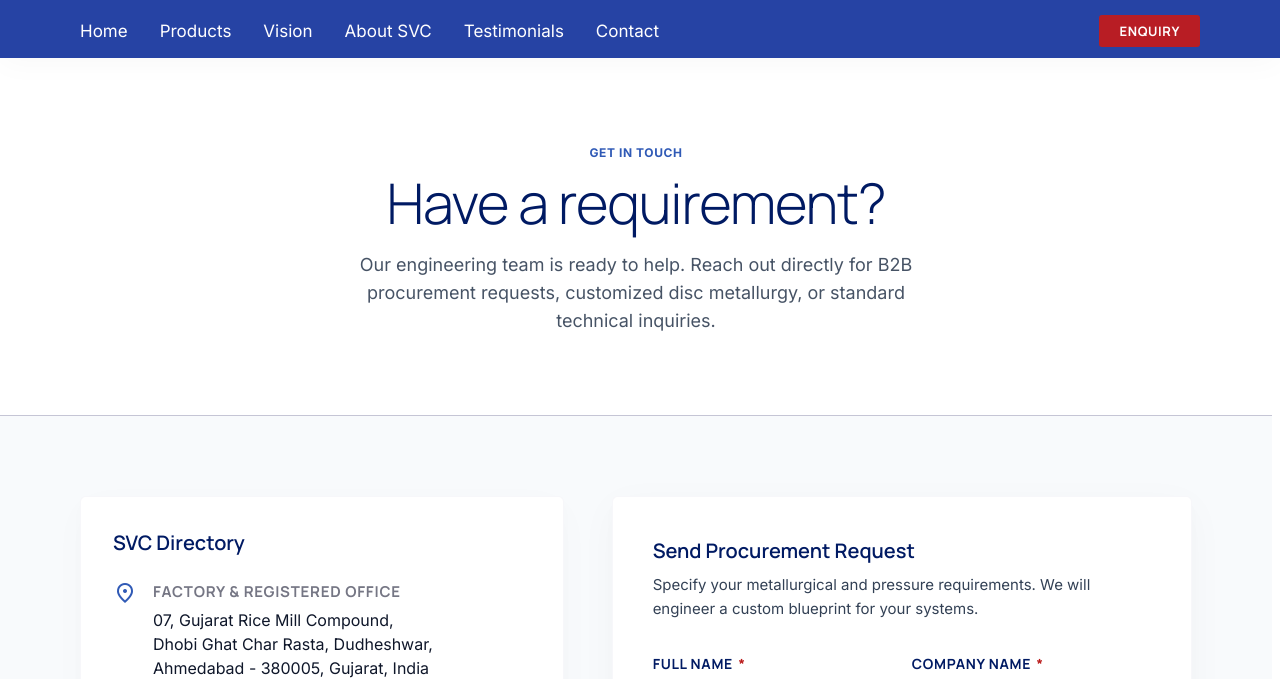
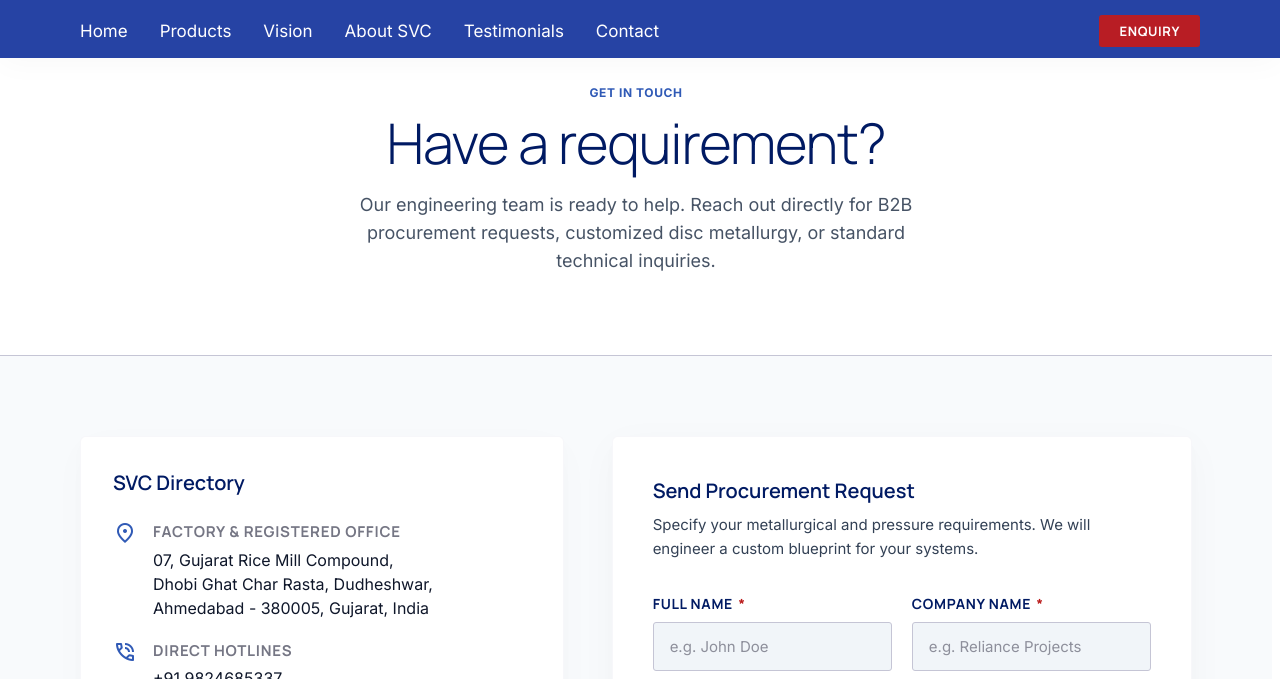
Before and after one commit to sparkey-0512/satguru_valve_website, a website: page contact.html in a window 1280 px wide. Shown: the part 41-720 px from the top of the page. Drawn offline with nearby package versions, Linux system fonts and the light colour scheme.

Commit message:
Adjust contact hero section top padding to 120px

```diff
--- a/css/contact.css
+++ b/css/contact.css
@@ -544,7 +544,7 @@ img {
   position: relative;
   background-color: #ffffff;
   border-bottom: 1px solid var(--color-outline-variant);
-  padding: 180px 0 80px 0;
+  padding: 120px 0 80px 0;
   min-height: auto;
   text-align: center;
 }
```
